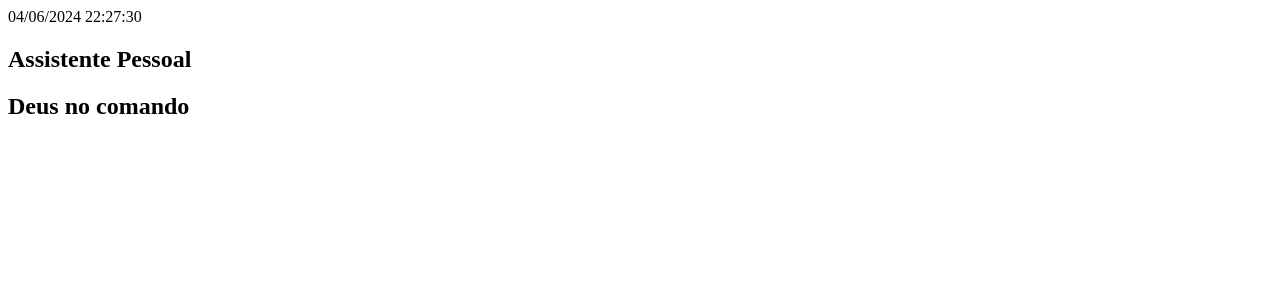
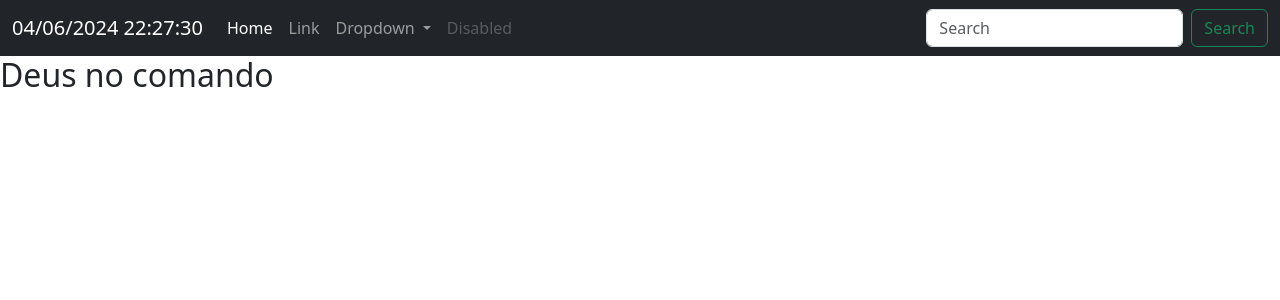
Before and after one commit to OdairPolle/AssistentePessoal, a Flask app: page / in a window 1280 px wide. Shown: the top 300 px of the page. Run offline with Flask 3, Linux system fonts and the light colour scheme.

Commit message:
menu fixo

```diff
--- a/templates/base.html
+++ b/templates/base.html
@@ -4,10 +4,53 @@
     <meta charset="UTF-8">
     <meta name="viewport" content="width=device=width, initial-scale=1">
     <title>Assistente Pessoal</title>
+    <link rel="stylesheet" href="https://cdn.jsdelivr.net/npm/bootstrap@5.3.2/dist/css/bootstrap.min.css"
+          integrity="sha384-T3c6CoIi6uLrA9TneNEoa7RxnatzjcDSCmG1MXxSR1GAsXEV/Dwwykc2MPK8M2HN"
+          crossorigin="anonymous">
 </head>
 <body>
+    <nav class="navbar navbar-expand-lg navbar-dark bg-dark">
+      <div class="container-fluid">
+        <a class="navbar-brand" href="#">{{data}}</a>
+        <button class="navbar-toggler" type="button" data-bs-toggle="collapse" data-bs-target="#navbarSupportedContent" aria-controls="navbarSupportedContent" aria-expanded="false" aria-label="Toggle navigation">
+          <span class="navbar-toggler-icon"></span>
+        </button>
+        <div class="collapse navbar-collapse" id="navbarSupportedContent">
+          <ul class="navbar-nav me-auto mb-2 mb-lg-0">
+            <li class="nav-item">
+              <a class="nav-link active" aria-current="page" href="#">Home</a>
+            </li>
+            <li class="nav-item">
+              <a class="nav-link" href="#">Link</a>
+            </li>
+            <li class="nav-item dropdown">
+              <a class="nav-link dropdown-toggle" href="#" id="navbarDropdown" role="button" data-bs-toggle="dropdown" aria-expanded="false">
+                Dropdown
+              </a>
+              <ul class="dropdown-menu" aria-labelledby="navbarDropdown">
+                <li><a class="dropdown-item" href="#">Action</a></li>
+                <li><a class="dropdown-item" href="#">Another action</a></li>
+                <li><hr class="dropdown-divider"></li>
+                <li><a class="dropdown-item" href="#">Something else here</a></li>
+              </ul>
+            </li>
+            <li class="nav-item">
+              <a class="nav-link disabled" href="#" tabindex="-1" aria-disabled="true">Disabled</a>
+            </li>
+          </ul>
+          <form class="d-flex">
+            <input class="form-control me-2" type="search" placeholder="Search" aria-label="Search">
+            <button class="btn btn-outline-success" type="submit">Search</button>
+          </form>
+        </div>
+      </div>
+    </nav>
 {% block conteudo %}
 
 {% endblock conteudo %}
+
+<script src="https://cdn.jsdelivr.net/npm/bootstrap@5.3.2/dist/js/bootstrap.bundle.min.js"
+        integrity="sha384-C6RzsynM9kWDrMNeT87bh95OGNyZPhcTNXj1NW7RuBCsyN/o0jlpcV8Qyq46cDfL"
+        crossorigin="anonymous"></script>
 </body>
 </html>
--- a/templates/home.html
+++ b/templates/home.html
@@ -1,15 +1,7 @@
 {% extends 'base.html' %}
 {% block conteudo %}
 
-<div class="container">
-    <header class="header">
-        <div class="data">{{data}}
-        </div>
-        <div class="Logo">
-            <h2>Assistente Pessoal</h2>
-        </div>
-    </header>
-</div>
+
 <h2> Deus no comando</h2>
 
 {% endblock conteudo %}
```
